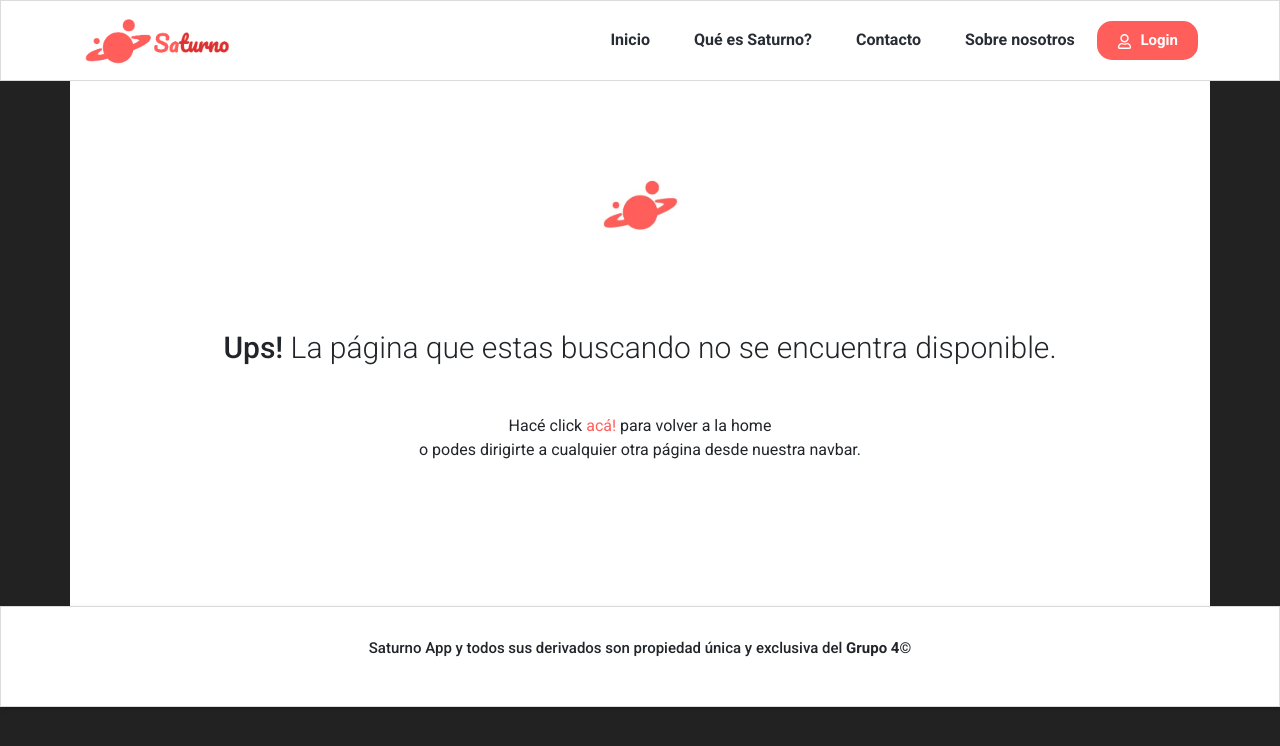
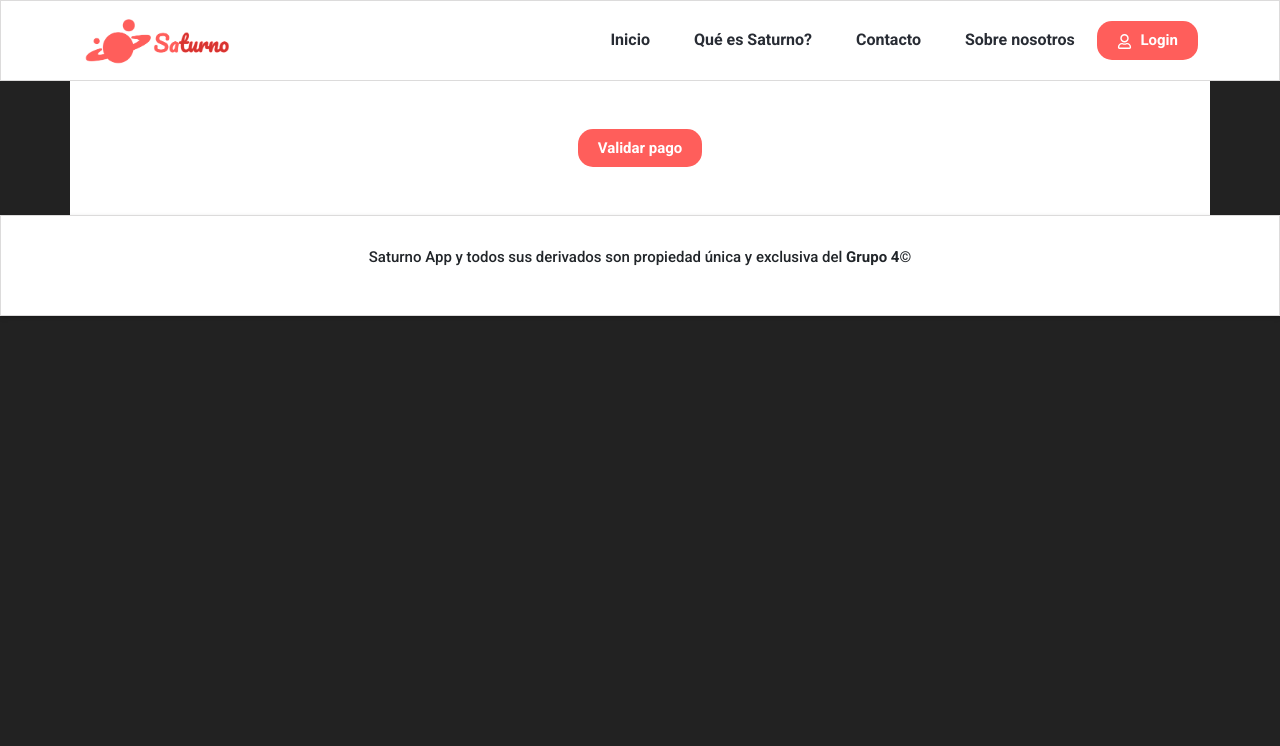
Before and after one commit to faacuromano/Saturno_Front, a React (Create React App) app: page /validatepayment in a window 1280 px wide. Shown: the top 746 px of the page. Built offline with nearby package versions, Linux system fonts and the light colour scheme.

Commit message:
adding payment validation and routing

```diff
--- a/src/App.js
+++ b/src/App.js
@@ -29,6 +29,7 @@ import ProfessionalConf from "./Components/UserConfiguration/ProfessionalConf";
 
 import ScrollToTop from "./functions/ScrollToTop";
 import SacarTurno from "./Components/Sacarturno/SacarTurno";
+import ValidatePayment from "./Components/ValidatePayment/ValidatePayment";
 
 function App() {
   return (
@@ -182,6 +183,14 @@ function App() {
               </Container>
             }
           />
+          <Route
+            path="/validatepayment"
+            element={
+              <Container className="text-center py-5">
+                <ValidatePayment/>
+              </Container>
+            }
+          />
         </Routes>
         <Footer />
       </BrowserRouter>
--- /dev/null
+++ b/src/Components/ValidatePayment/ValidatePayment.js
@@ -0,0 +1,41 @@
+import React, { useState } from 'react'
+import { Button } from 'react-bootstrap'
+import { GetByProfUsername } from '../../functions/professionalMethods'
+
+const ValidatePayment = () => {
+
+  const [loggedUser1, setLoggedUser1] = useState();
+
+
+
+  const returnInfo = () => {
+
+    const loggedUser = localStorage.getItem("user");
+
+    GetByProfUsername(loggedUser).then((response) => {
+      const mail = response.mail
+      console.log(mail)
+    } );
+
+  }
+
+  // authClient(userName, password).then(function (response) {
+  //   if (response) {
+  //     localStorage.setItem("user", response.data.user.username);
+  //     const newAuth = {
+  //       username: response.data.user.username,
+  //       token: response.data.token,
+  //       tipoCuenta: response.data.user.tipoCuenta,
+  //     };
+  //     handleLogin(newAuth);
+
+  return (
+    <div>
+        <Button className='button' show={true} variant="primary" onClick={returnInfo} >Validar pago</Button>
+
+    </div>
+
+  )
+}
+
+export default ValidatePayment
```
